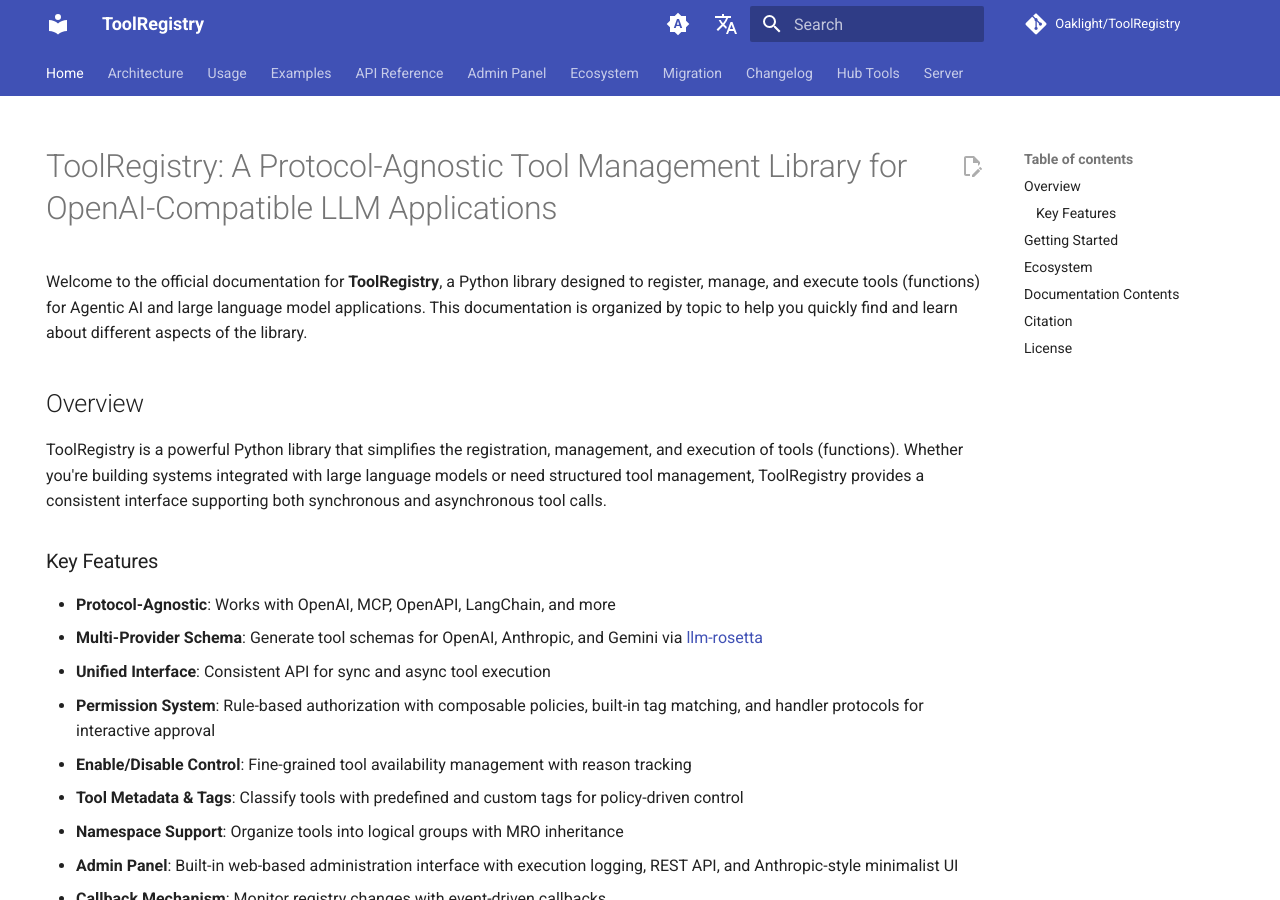
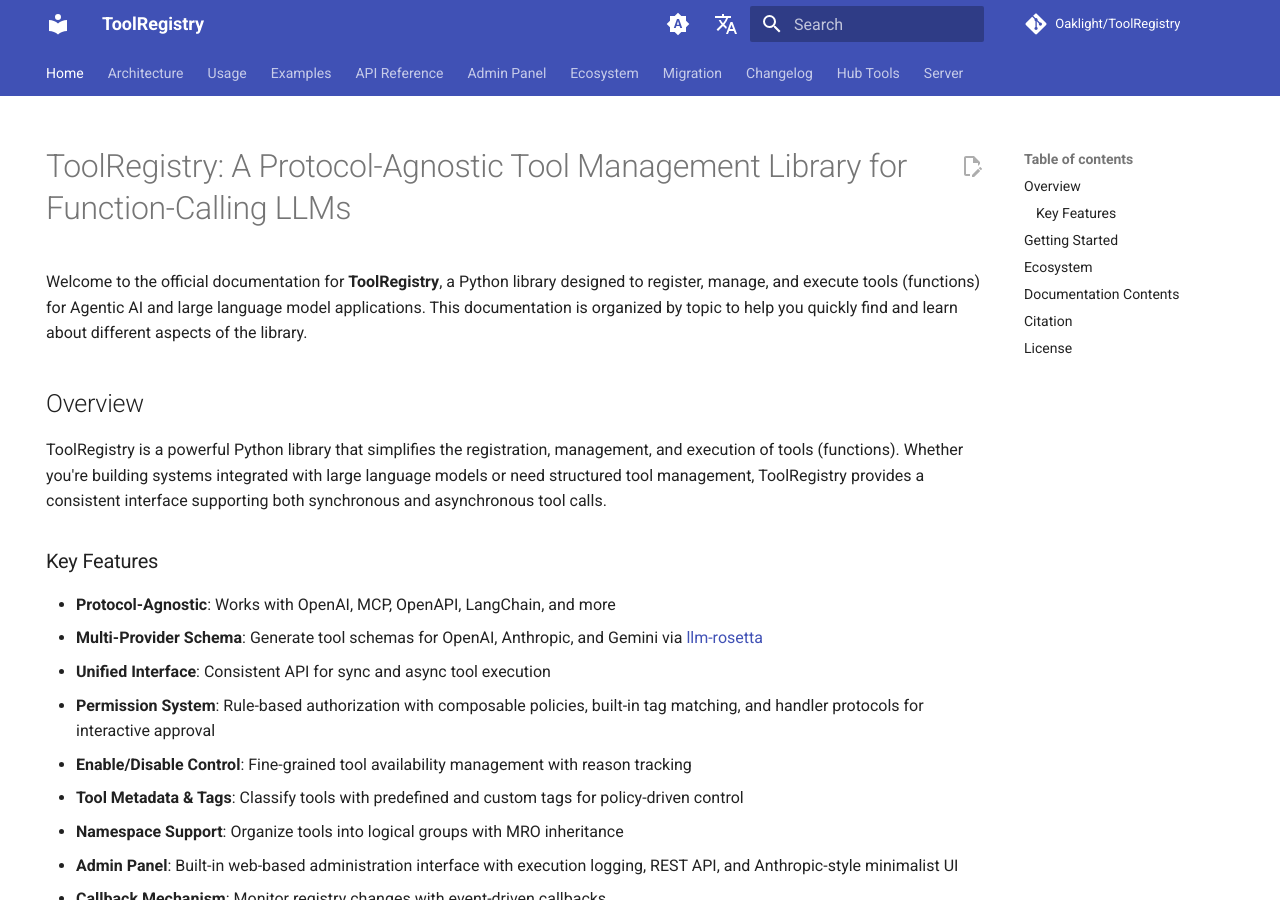
Before and after one commit to Oaklight/ToolRegistry, an MkDocs documentation site: the page built from docs/index.md, in a window 1280 px wide and 900 px high. Built offline with MkDocs 1.6.1 and Material for MkDocs 9.7.7, drawn with Linux system fonts in a browser that asks for light colours; comment, search, counter and statistics services are not loaded.

Commit message:
docs: update description to align with arxiv paper title

```diff
--- a/docs/index.md
+++ b/docs/index.md
@@ -5,7 +5,7 @@
   - navigation
 ---
 
-# ToolRegistry: A Protocol-Agnostic Tool Management Library for OpenAI-Compatible LLM Applications
+# ToolRegistry: A Protocol-Agnostic Tool Management Library for Function-Calling LLMs
 
 Welcome to the official documentation for **ToolRegistry**, a Python library designed to register, manage, and execute tools (functions) for Agentic AI and large language model applications. This documentation is organized by topic to help you quickly find and learn about different aspects of the library.
 
--- a/mkdocs.yml
+++ b/mkdocs.yml
@@ -1,5 +1,5 @@
 site_name: ToolRegistry
-site_description: A Protocol-Agnostic Tool Management Library for OpenAI-Compatible LLM Applications
+site_description: A Protocol-Agnostic Tool Management Library for Function-Calling LLMs (OpenAI, Anthropic, Gemini, LangChain, MCP)
 site_author: Peng Ding
 site_url: https://toolregistry.readthedocs.io/en/
 repo_name: Oaklight/ToolRegistry
```
